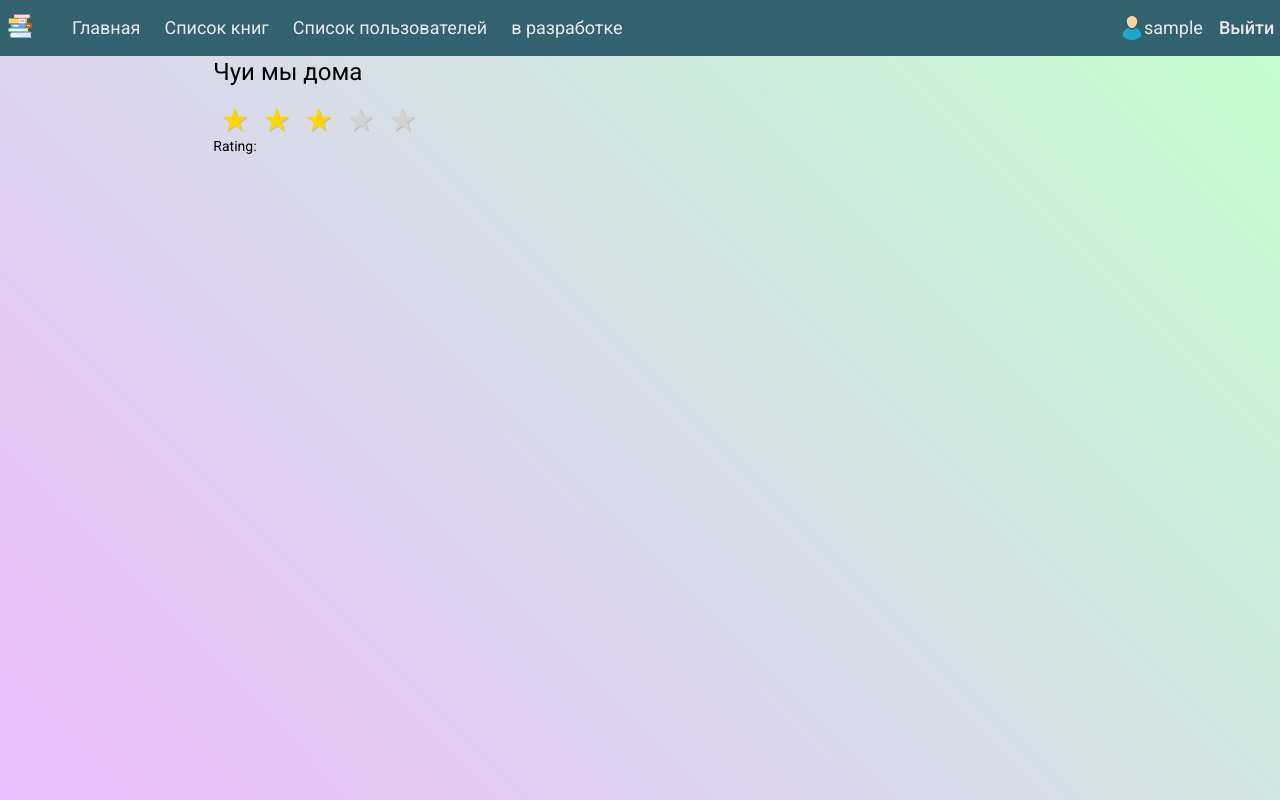
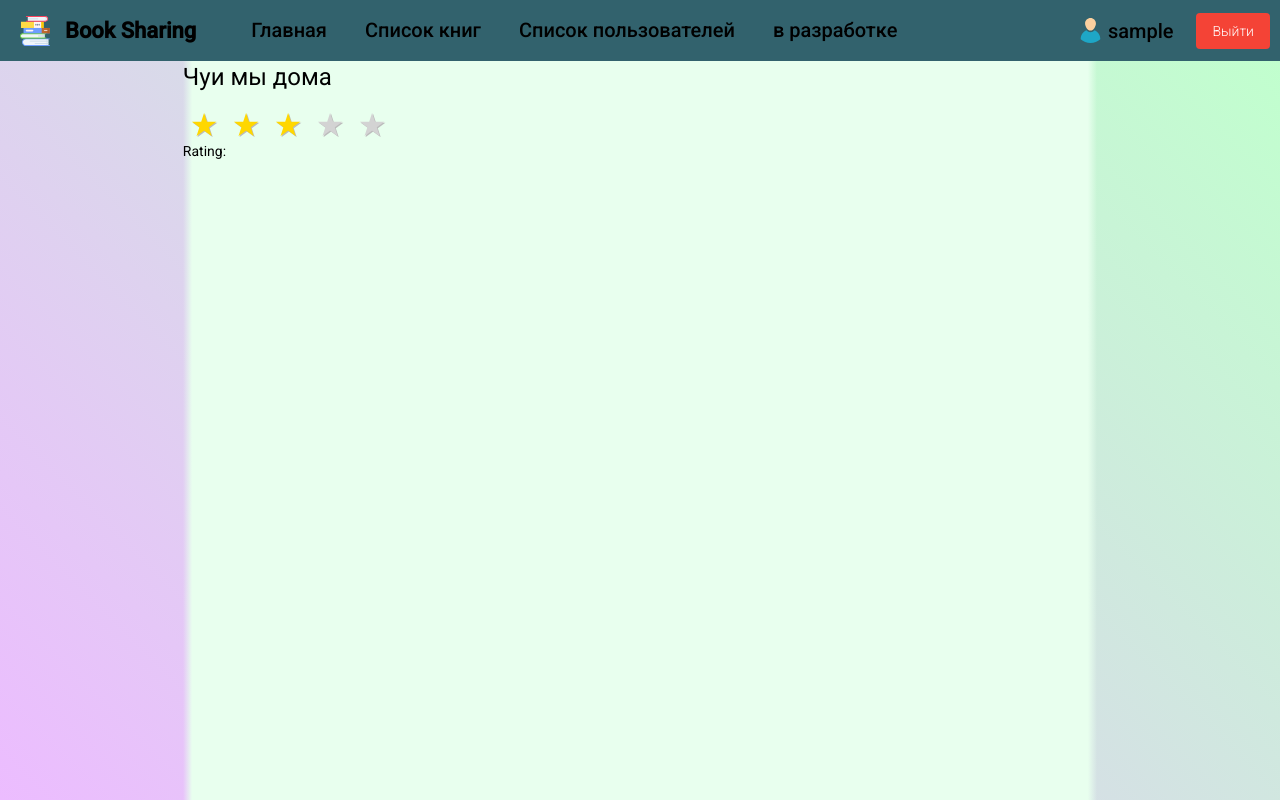
Before and after one commit to KyrAt0r/BookShare-v2, an Angular app: page /home in a window 1280 px wide. Built offline with nearby package versions, Linux system fonts and the light colour scheme; sample sign-in values are in the browser's storage.

Commit message:
Переделана шапка

```diff
--- a/src/app/components/app-shell/app-shell.component.html
+++ b/src/app/components/app-shell/app-shell.component.html
@@ -1,8 +1,12 @@
 <header class="header">
-  <div class="header__logo">
-    <mat-icon svgIcon="logo_books" [routerLink]="'home'"></mat-icon>
-  </div>
-  <div class="header__main">
+  <a
+    class="header__logo-container"
+    [routerLink]="'home'"
+    title="Book Sharing"
+  >
+    <mat-icon svgIcon="logo_books" class="header__logo-container__logo"></mat-icon>
+    <span class="header__logo-container__title">Book Sharing</span>
+  </a>
   <nav class="header__nav">
     <ul>
       <li><a [routerLink]="'home'">Главная</a></li>
@@ -11,21 +15,37 @@
       <li><a [routerLink]="''">в разработке</a></li>
     </ul>
   </nav>
-  </div>
-  <div class="header__personal">
-    <div class="header__personal__user-name" *ngIf="loginStatus()">
-      <mat-icon svgIcon="user"></mat-icon>
-      <a [routerLink]="'user'">{{userName}}</a>
-    </div>
-    <div class="header__personal__buttons" *ngIf="loginStatus()">
-      <button mat-button (click)="logout()">Выйти</button>
-    </div>
-    <div class="header__personal__buttons" *ngIf="!loginStatus()">
-      <button mat-button [routerLink]="'login'">Войти</button>
-    </div>
+  <div class="header__personal-info">
+    <a
+      *ngIf="loginStatus()"
+      class="header__personal-info__user-name-container"
+      [routerLink]="'user'"
+    >
+      <mat-icon svgIcon="user" class="header__personal-info__user-name-container__logo-user"></mat-icon>
+      <span class="header__personal-info__user-name-container__user-name">{{userName}}</span>
+    </a>
+    <button
+      *ngIf="loginStatus()"
+      mat-flat-button
+      class="header__personal-info__buttons"
+      color="warn"
+      (click)="logout()"
+    >
+      Выйти
+    </button>
+    <button
+      *ngIf="!loginStatus()"
+      mat-stroked-button
+      class="header__personal-info__buttons"
+      [routerLink]="'login'"
+    >
+      Войти
+    </button>
   </div>
 
 </header>
-<main>
+<main class="main">
+  <div class="content">
     <router-outlet></router-outlet>
+  </div>
 </main>
--- a/src/app/components/app-shell/app-shell.component.scss
+++ b/src/app/components/app-shell/app-shell.component.scss
@@ -3,89 +3,106 @@
 $text-size-primary: $header-text-size;
 $text-color-primary: $header-text-color;
 $bg-header-color: $bg-header;
-$bg-main-content-color: $bg-gradient;
+$bg-main-color: $bg-gradient;
+$content-color: $content-color;
 
 :host {
   display: grid;
-  grid-template-columns: 0.5fr 2fr 0.5fr;
-  grid-template-rows: 56px 1.9fr;
-  gap: 0 0;
-  min-height: 100%;
-  background:$bg-main-content-color;
+  grid-template-rows: minmax(61px, auto) 10fr;
+  height: 100%;
 }
 
-nav {
+.header {
+  display: grid;
+  grid-template-columns: auto 3fr 1fr;
+  grid-template-rows: auto;
+  background-color: $bg-header-color;
+  padding: 5px 10px;
+
+  &__logo-container {
+    display: grid;
+    grid-template-columns: auto 1fr;
+    text-decoration: none;
+    color: inherit;
+    align-items: center;
+
+    &__logo{
+      width: 30px;
+      height: 30px;
+      margin: 0 10px;
+    }
+
+    &__title{
+      font-size: 22px;
+      font-weight: bold;
+      margin: 0 15px 0 5px;
+    }
+  }
+
+  &__nav {
+    display: grid;
+    align-items: center;
     ul {
+      display: grid;
+      grid-template-columns: repeat(auto-fit, minmax(1px, max-content));
+      grid-gap: 1em;
       li {
-      display: inline-block;
+        display: block;
         margin-right: 24px;
 
         a {
           text-decoration: none;
-        color: $text-color-primary;
+          color: inherit;
+          font-size: 20px;
+          font-weight: 500;
         }
       }
     }
   }
 
-.header {
+  &__personal-info {
     display: grid;
-  grid-template-columns: 0.1fr 3.4fr 0.1fr 0.4fr;
-  grid-template-rows: 1fr;
-  gap: 0 0;
-  grid-area: 1 / 1 / 2 / 4;
-  background-color: $bg-header-color;
-  color: $text-color-primary;
-  font-size: $text-size-primary;
-  position: sticky;
-  top: 0;
-  z-index: 99;
+    grid-template-columns: repeat(auto-fit, minmax(1px, max-content));
+    grid-gap: 2em;
+    justify-content: end;
 
-  &__logo {
-    grid-area: 1 / 1 / 2 / 2;
-    margin-top: auto;
-    margin-bottom: auto;
-    margin-left: auto;
+
+    &__user-name-container {
+      display: grid;
+      grid-template-columns: repeat(auto-fit, minmax(1px, max-content));
+      text-decoration: none;
+      color: inherit;
+      align-items: center;
+
+      &__logo-user{
+        width: 25px;
+        height: 25px;
       }
 
-  &__main {
-    grid-area: 1 / 2 / 2 / 3;
-  }
-
-  &__personal {
-    display: grid;
-    grid-template-columns: 1fr 1fr;
-    grid-template-rows: 1fr;
-    gap: 0 0;
-    grid-area: 1 / 3 / 2 / 5;
-    justify-items: center;
-    align-items: center;
-
-    &__user-name {
-      grid-area: 1 / 1 / 2 / 2;
-      display: grid;
-      grid-template-columns: 1fr 1.5fr;
-      grid-template-rows: 1fr;
-      gap: 0 0;
-      justify-items: center;
-      align-items: center;
-
-
-      a {
-        text-decoration: none;
-        color: $text-color-primary;
+      &__user-name{
+        font-size: 20px;
+        font-weight: 500;
+        margin: 0 20px 0 5px;
       }
     }
 
     &__buttons {
-      grid-area: 1 / 2 / 2 / 3;
+      margin: auto;
+      font-weight: 300;
 
-      button {
-        font-size: $text-size-primary;
     }
   }
 }
+
+.main {
+  display: grid;
+  grid-template-columns: 1fr 5fr 1fr;
+  background: $bg-main-color;
+
+  .content{
+    grid-area: 1 / 2 / 2 / 3;
+    // background: $content-color;
+    background: rgb(0,0,0);
+    background: linear-gradient(90deg, rgba(0,0,0,0) 0%, rgba(232,255,238,1) 1%, rgba(232,255,238,1) 99%, rgba(0,0,0,0) 100%);
   }
-main {
-  grid-area: 2 / 2 / 3 / 3;
 }
--- a/src/index.html
+++ b/src/index.html
@@ -1,5 +1,5 @@
 <!doctype html>
-<html lang="en">
+<html lang="ru">
 <head>
   <meta charset="utf-8">
   <title>Book Sharing</title>
--- a/src/scss/costants.sass
+++ b/src/scss/costants.sass
@@ -2,6 +2,7 @@
 $bg-gradient: linear-gradient(45deg, rgba(236,188,255,1) 0%, rgba(193,255,206,1) 100%) // фоновый градиент
 $bg-header: #32626d // цвет шапки
 $header-text-color: #eaeaec // цвет текста шапки
+$content-color: #e8ffee //цвет колонки с контентом
 
 // текст:
 $header-text-size: 18px
```
Lines whose indentation alone changed are shown as unchanged.
